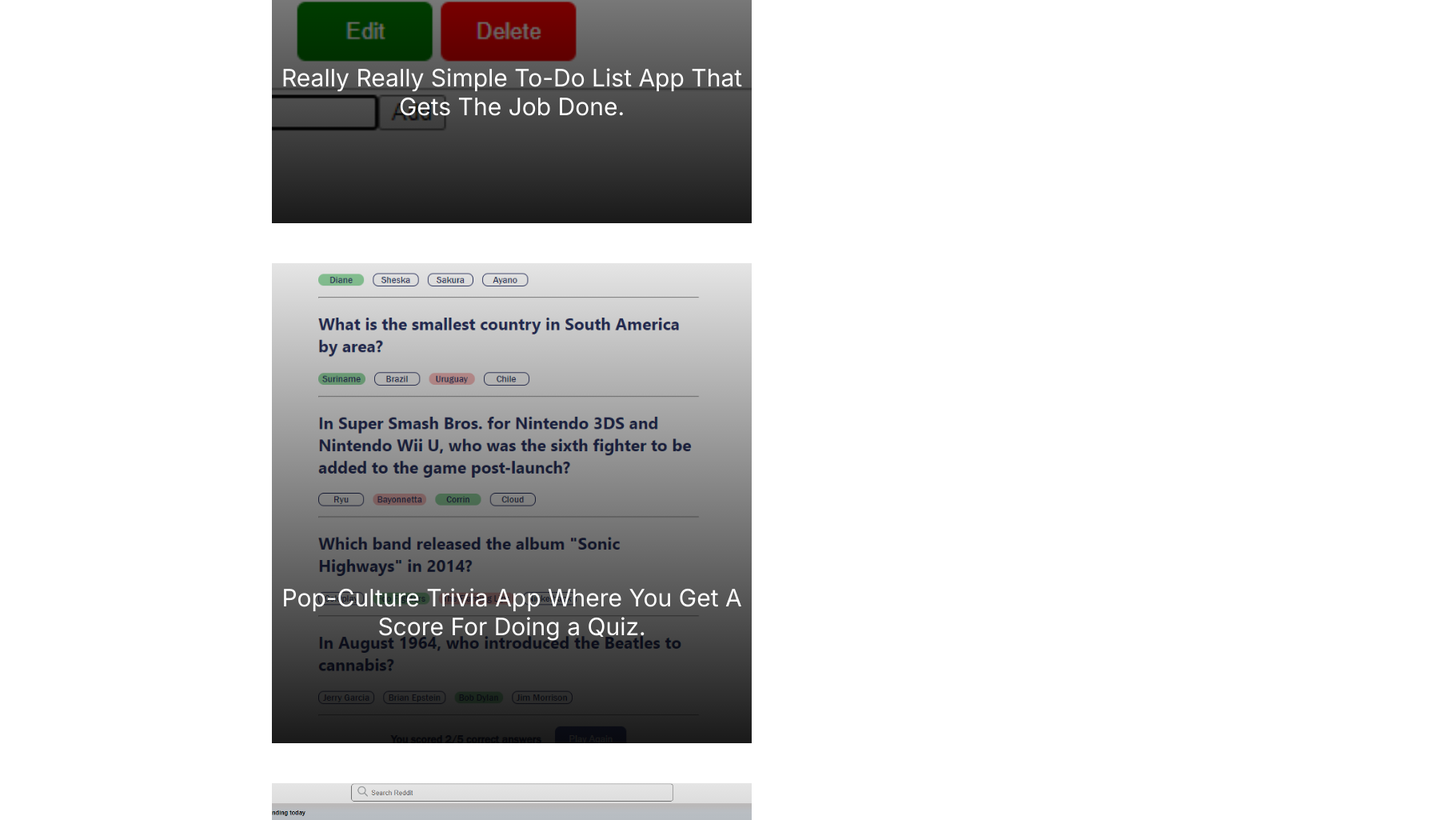
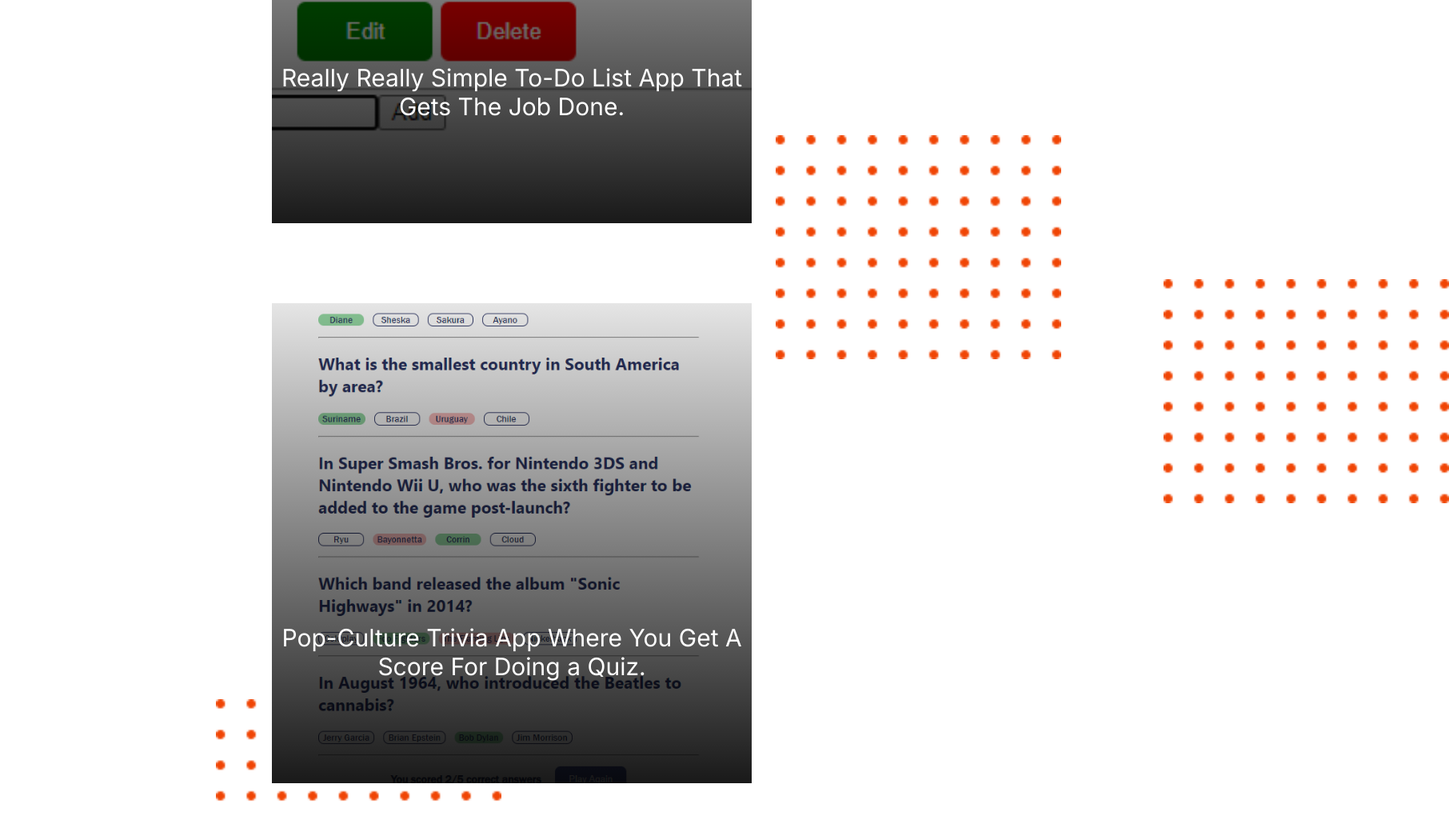
Before and after one commit to cecmahumane/portfolio-home, a React (Create React App) app: page / in a window 1280 px wide. Shown: the part 2687-3712 px from the top of the page at 80% size, 1812 px wide, since content can reach past the window. Built offline with nearby package versions, Linux system fonts and the light colour scheme.

Commit message:
Dots added to projects page

```diff
--- a/src/App.css
+++ b/src/App.css
@@ -186,10 +186,6 @@
   height: 623px;
 }
 
-.video {
-
-}
-
 .columns {
   margin-top: 98px;
   width: 100%;
@@ -245,6 +241,7 @@
 }
 
 .image-box {
+  position: relative;
   width: 100%;
   display: flex;
   justify-content: center;
@@ -252,8 +249,28 @@
   /* gap: 60px; */
 }
 
-.image-box div {
- /* text-align: center; */
+.image-box .dot {
+  z-index: -1;
+  height: 10%;
+  position: absolute;
+  left: 970px;
+  top: 490px;
+}
+
+.image-box .dot-two {
+  z-index: -1;
+  height: 10%;
+  position: absolute;
+  left: 270px;
+  top: 1195px;
+}
+
+.image-box .dot-three {
+  z-index: -2;
+  height: 10%;
+  position: absolute;
+  left: 1455px;
+  top: 670px;
 }
 
 .reddit, .quizzical, .todo, .ecommerce {
@@ -262,7 +279,7 @@
   background-size: cover;
   width: 600px;
   height: 600px;
-  margin: 0px 50px 50px;
+  margin: 0px 50px 100px;
 }
 
 .reddit {
@@ -270,7 +287,8 @@
 }
 
 .quizzical {
-  background-image: linear-gradient(rgba(0, 0, 0, 0.1), rgba(0, 0, 0, 0.9)), url('../public/images/quizzical-screenshot.png');
+
+  background-image: linear-gradient(rgba(0, 0, 0, 0.1), rgba(0, 0, 0, 0.9)), url('../public/images/quizzical-screenshot.png'), url();
 }
 
 .todo {
--- a/src/Components/Projects.js
+++ b/src/Components/Projects.js
@@ -12,12 +12,15 @@
                     <div className='todo'>
                         <a href='http://todo-app.cecilmahumane.com' target="_blank" rel="noopener noreferrer">Really Really Simple To-Do List App That Gets The Job Done.</a>
                     </div>
+                    <img src='/images/DotSquare.png' className='dot'/>
                     <div className='quizzical'>
                         <a href='http://quizzical-app.cecilmahumane.com' target="_blank" rel="noopener noreferrer">Pop-Culture Trivia App Where You Get A Score For Doing a Quiz.</a>
                     </div>
+                    <img src='/images/DotSquare.png' className='dot-two'/>
                     <div className='reddit'>
-                        <a href='http://reddit-client.cecilmahumane.com' target="_blank" rel="noopener noreferrer">Clone Of The Reddit App, With No Search.</a>
+                        <a href='http://reddit-client.cecilmahumane.com' target="_blank" rel="noopener noreferrer">Clone Of The Reddit App, <br/>With No Search.</a>
                     </div>
+                    <img src='/images/DotSquare.png' className='dot-three'/>
                     <div className='ecommerce'>
                         <a target="_blank" rel="noopener noreferrer">An E-Commerce Store Where You Can Make Orders.<br />Coming Soon</a>
                     </div>
```
Also changed, not shown: public/images/DotSquare.png (added).
